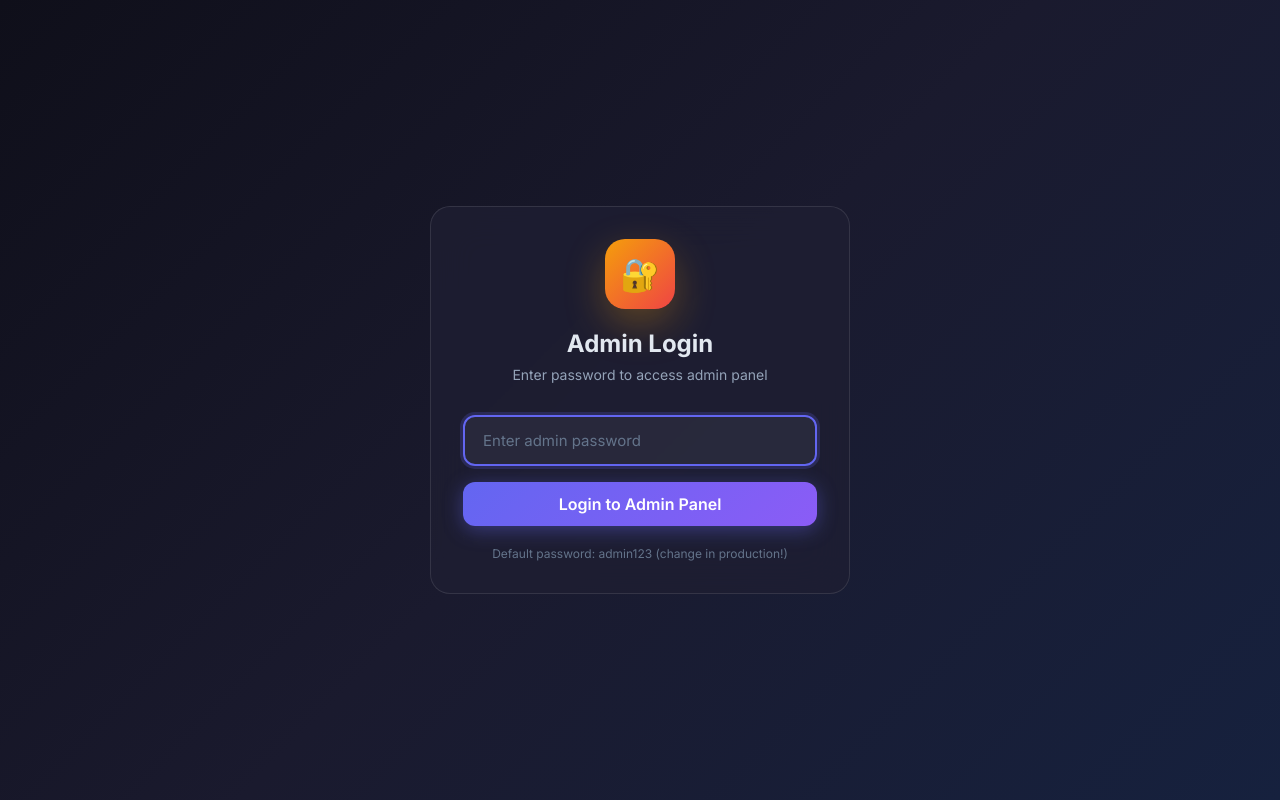
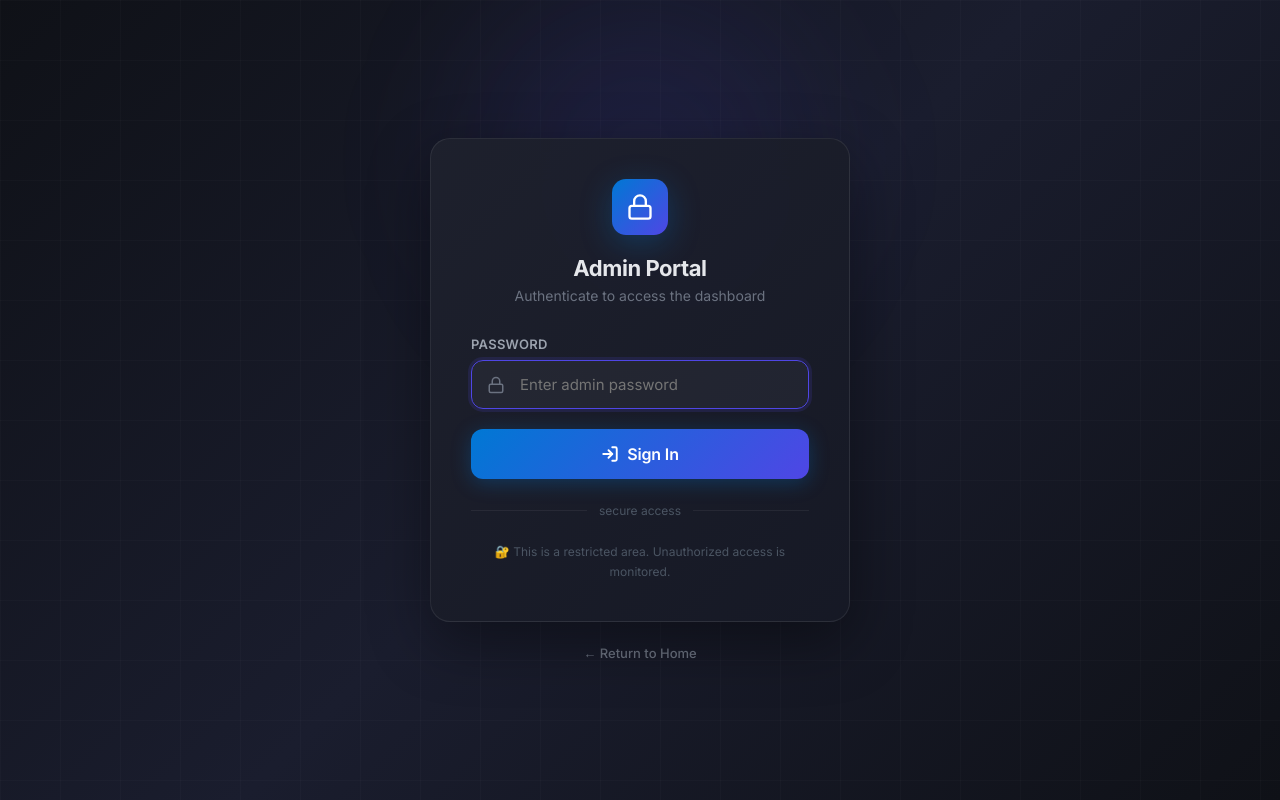
Before and after one commit to Johndaniel-13/voucher-system, a React (Vite) app in the folder frontend/: page /admin/login in a window 1280 px wide. Built offline with nearby package versions, Linux system fonts and the light colour scheme; no server answers.

Commit message:
Redesign AdminLogin.jsx — Azure Portal dark theme login with grid pattern, glow orbs, lock icon, loading spinner

```diff
--- a/frontend/src/pages/AdminLogin.jsx
+++ b/frontend/src/pages/AdminLogin.jsx
@@ -1,82 +1,281 @@
 import { useState } from 'react'
 import { useNavigate } from 'react-router-dom'
 
-const ADMIN_PASSWORD = 'admin123' // Change this in production!
+const ADMIN_PASSWORD = 'admin123'
 
 export default function AdminLogin() {
   const [password, setPassword] = useState('')
   const [error, setError] = useState('')
+  const [loading, setLoading] = useState(false)
   const navigate = useNavigate()
 
-  const handleLogin = (e) => {
+  const handleLogin = async (e) => {
     e.preventDefault()
+    setLoading(true)
+    setError('')
+
+    // Simulate auth delay
+    await new Promise(r => setTimeout(r, 600))
+
     if (password === ADMIN_PASSWORD) {
       sessionStorage.setItem('admin_authenticated', 'true')
       navigate('/admin')
     } else {
-      setError('Incorrect password')
+      setError('Incorrect password. Access denied.')
       setPassword('')
+      setLoading(false)
     }
   }
 
   return (
     <div style={{
       minHeight: '100vh',
+      background: 'linear-gradient(135deg, #0f1117 0%, #1a1d2e 50%, #0f1117 100%)',
       display: 'flex',
       alignItems: 'center',
       justifyContent: 'center',
-      padding: 20
+      padding: 20,
+      fontFamily: "'Inter', sans-serif"
     }}>
-      <div className="card" style={{ width: '100%', maxWidth: 420 }}>
+      {/* Background grid pattern */}
+      <div style={{
+        position: 'fixed',
+        inset: 0,
+        backgroundImage: `
+          linear-gradient(rgba(255,255,255,0.02) 1px, transparent 1px),
+          linear-gradient(90deg, rgba(255,255,255,0.02) 1px, transparent 1px)
+        `,
+        backgroundSize: '60px 60px',
+        pointerEvents: 'none'
+      }} />
+
+      {/* Glow orbs */}
+      <div style={{
+        position: 'fixed',
+        width: 400,
+        height: 400,
+        borderRadius: '50%',
+        background: 'radial-gradient(circle, rgba(79,70,229,0.15), transparent)',
+        top: '20%',
+        left: '50%',
+        transform: 'translate(-50%, -50%)',
+        pointerEvents: 'none',
+        filter: 'blur(60px)'
+      }} />
+
+      <div className="animate-fade-in-up" style={{
+        width: '100%',
+        maxWidth: 420,
+        position: 'relative',
+        zIndex: 1
+      }}>
+        {/* Card */}
+        <div style={{
+          background: 'linear-gradient(135deg, rgba(30,33,45,0.95), rgba(22,25,37,0.95))',
+          border: '1px solid rgba(255,255,255,0.08)',
+          borderRadius: 20,
+          padding: 40,
+          backdropFilter: 'blur(20px)',
+          boxShadow: '0 20px 60px rgba(0,0,0,0.4)'
+        }}>
+          {/* Logo */}
           <div style={{ textAlign: 'center', marginBottom: 32 }}>
             <div style={{
-            width: 70,
-            height: 70,
-            borderRadius: 20,
-            background: 'linear-gradient(135deg, #f59e0b, #ef4444)',
+              width: 56,
+              height: 56,
+              borderRadius: 14,
+              background: 'linear-gradient(135deg, #0078d4, #4f46e5)',
               display: 'flex',
               alignItems: 'center',
               justifyContent: 'center',
-            fontSize: 32,
               margin: '0 auto 20px',
-            boxShadow: '0 15px 40px rgba(245, 158, 11, 0.3)'
+              boxShadow: '0 8px 32px rgba(0,120,212,0.3)'
             }}>
-            🔐
+              <svg width="28" height="28" viewBox="0 0 24 24" fill="none" stroke="white" strokeWidth="2" strokeLinecap="round" strokeLinejoin="round">
+                <rect x="3" y="11" width="18" height="11" rx="2" ry="2"/>
+                <path d="M7 11V7a5 5 0 0 1 10 0v4"/>
+              </svg>
             </div>
-          <h2 style={{ fontSize: 24, fontWeight: 700, color: '#e2e8f0' }}>Admin Login</h2>
-          <p style={{ color: '#94a3b8', marginTop: 8, fontSize: 14 }}>
-            Enter password to access admin panel
+            <h2 style={{
+              fontSize: 22,
+              fontWeight: 700,
+              color: '#e5e7eb',
+              letterSpacing: '-0.02em',
+              marginBottom: 6
+            }}>
+              Admin Portal
+            </h2>
+            <p style={{ color: '#6b7280', fontSize: 14 }}>
+              Authenticate to access the dashboard
             </p>
           </div>
 
+          {/* Form */}
           <form onSubmit={handleLogin}>
+            <div style={{ marginBottom: 20 }}>
+              <label style={{
+                display: 'block',
+                fontSize: 13,
+                fontWeight: 600,
+                color: '#9ca3af',
+                marginBottom: 8,
+                letterSpacing: '0.02em',
+                textTransform: 'uppercase'
+              }}>
+                Password
+              </label>
+              <div style={{ position: 'relative' }}>
                 <input
                   type="password"
-            className="input"
-            placeholder="Enter admin password"
                   value={password}
                   onChange={(e) => { setPassword(e.target.value); setError(''); }}
                   autoFocus
-            style={{ marginBottom: 16 }}
+                  placeholder="Enter admin password"
+                  style={{
+                    width: '100%',
+                    padding: '14px 18px',
+                    paddingLeft: '48px',
+                    background: 'rgba(255,255,255,0.04)',
+                    border: '1.5px solid rgba(255,255,255,0.1)',
+                    borderRadius: 12,
+                    color: '#e5e7eb',
+                    fontSize: 15,
+                    fontFamily: "'Inter', sans-serif",
+                    transition: 'all 0.2s ease',
+                    outline: 'none'
+                  }}
+                  onFocus={(e) => {
+                    e.target.style.borderColor = '#4f46e5'
+                    e.target.style.boxShadow = '0 0 0 3px rgba(79,70,229,0.15)'
+                  }}
+                  onBlur={(e) => {
+                    e.target.style.borderColor = 'rgba(255,255,255,0.1)'
+                    e.target.style.boxShadow = 'none'
+                  }}
                 />
+                {/* Lock icon inside input */}
+                <svg width="18" height="18" viewBox="0 0 24 24" fill="none" stroke="#6b7280" strokeWidth="2" strokeLinecap="round" strokeLinejoin="round" style={{ position: 'absolute', left: 16, top: '50%', transform: 'translateY(-50%)' }}>
+                  <rect x="3" y="11" width="18" height="11" rx="2" ry="2"/>
+                  <path d="M7 11V7a5 5 0 0 1 10 0v4"/>
+                </svg>
+              </div>
+            </div>
+
             {error && (
-            <p style={{ color: '#f87171', fontSize: 13, marginBottom: 12, marginTop: -8 }}>
-              ⚠️ {error}
-            </p>
+              <div className="animate-slide-down" style={{
+                padding: '12px 16px',
+                background: 'rgba(239,68,68,0.1)',
+                border: '1px solid rgba(239,68,68,0.25)',
+                borderRadius: 10,
+                color: '#fca5a5',
+                fontSize: 13,
+                marginBottom: 16,
+                display: 'flex',
+                alignItems: 'center',
+                gap: 8
+              }}>
+                <span>⚠️</span> {error}
+              </div>
             )}
-          <button type="submit" className="btn btn-primary" style={{ width: '100%', justifyContent: 'center' }}>
-            Login to Admin Panel
+
+            <button
+              type="submit"
+              disabled={loading || !password}
+              style={{
+                width: '100%',
+                padding: '15px',
+                background: loading
+                  ? 'rgba(255,255,255,0.06)'
+                  : 'linear-gradient(135deg, #0078d4, #4f46e5)',
+                border: 'none',
+                borderRadius: 12,
+                color: loading ? '#6b7280' : 'white',
+                fontSize: 16,
+                fontWeight: 600,
+                cursor: loading ? 'not-allowed' : 'pointer',
+                fontFamily: "'Inter', sans-serif",
+                letterSpacing: '-0.01em',
+                transition: 'all 0.2s ease',
+                display: 'flex',
+                alignItems: 'center',
+                justifyContent: 'center',
+                gap: 8,
+                boxShadow: loading ? 'none' : '0 4px 20px rgba(0,120,212,0.3)'
+              }}
+              onMouseEnter={(e) => {
+                if (!loading) {
+                  e.target.style.transform = 'translateY(-1px)'
+                  e.target.style.boxShadow = '0 8px 30px rgba(0,120,212,0.4)'
+                }
+              }}
+              onMouseLeave={(e) => {
+                e.target.style.transform = 'none'
+                e.target.style.boxShadow = loading ? 'none' : '0 4px 20px rgba(0,120,212,0.3)'
+              }}
+            >
+              {loading ? (
+                <>
+                  <div style={{
+                    width: 18,
+                    height: 18,
+                    borderRadius: '50%',
+                    border: '2px solid rgba(255,255,255,0.2)',
+                    borderTopColor: '#6b7280',
+                    animation: 'spin 0.8s linear infinite'
+                  }} />
+                  Authenticating...
+                </>
+              ) : (
+                <>
+                  <svg width="18" height="18" viewBox="0 0 24 24" fill="none" stroke="currentColor" strokeWidth="2.5" strokeLinecap="round" strokeLinejoin="round">
+                    <path d="M15 3h4a2 2 0 0 1 2 2v14a2 2 0 0 1-2 2h-4"/>
+                    <polyline points="10,17 15,12 10,7"/>
+                    <line x1="15" y1="12" x2="3" y2="12"/>
+                  </svg>
+                  Sign In
+                </>
+              )}
             </button>
           </form>
 
+          {/* Divider */}
+          <div style={{
+            display: 'flex',
+            alignItems: 'center',
+            gap: 12,
+            margin: '24px 0'
+          }}>
+            <div style={{ flex: 1, height: 1, background: 'rgba(255,255,255,0.06)' }} />
+            <span style={{ color: '#4b5563', fontSize: 12 }}>secure access</span>
+            <div style={{ flex: 1, height: 1, background: 'rgba(255,255,255,0.06)' }} />
+          </div>
+
+          {/* Footer */}
           <p style={{
             textAlign: 'center',
-          marginTop: 20,
             fontSize: 12,
-          color: '#64748b'
+            color: '#4b5563',
+            lineHeight: 1.6
           }}>
-          Default password: admin123 (change in production!)
+            🔐 This is a restricted area. Unauthorized access is monitored.
           </p>
+        </div>
+
+        {/* Back link */}
+        <div style={{ textAlign: 'center', marginTop: 20 }}>
+          <a href="/" style={{
+            color: '#6b7280',
+            fontSize: 13,
+            textDecoration: 'none',
+            fontWeight: 500,
+            transition: 'color 0.2s'
+          }}
+          onMouseEnter={(e) => e.target.style.color = '#9ca3af'}
+          onMouseLeave={(e) => e.target.style.color = '#6b7280'}
+          >
+            ← Return to Home
+          </a>
+        </div>
       </div>
     </div>
   )
```
Lines whose indentation alone changed are shown as unchanged.
